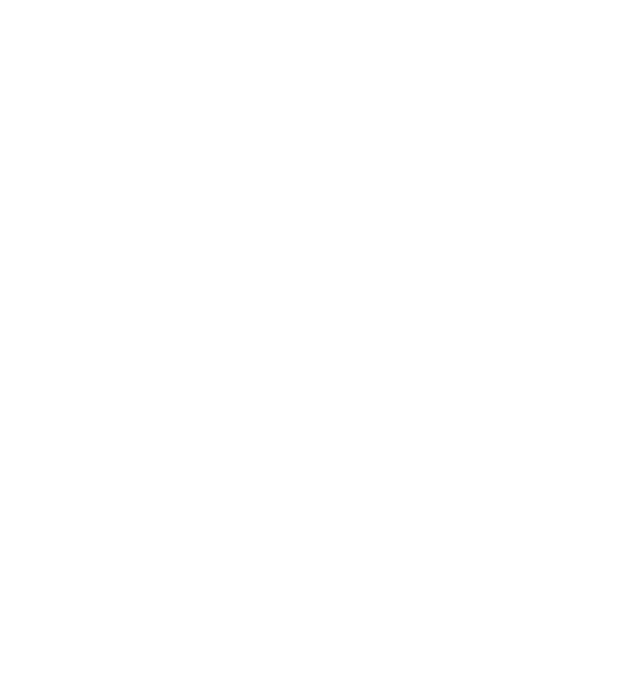
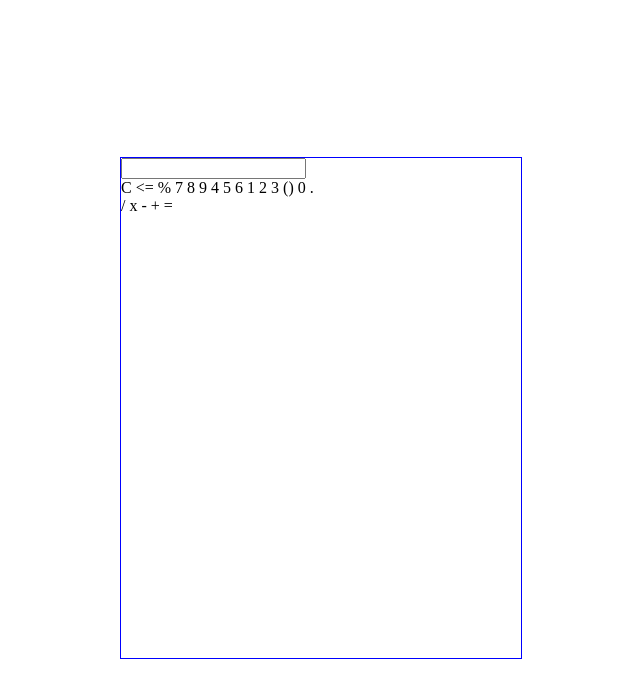
Before and after one commit to Ananth-thE-CodER/Calculator, a plain HTML site: page index.html in a window 1280 px wide. Shown: the whole page, without its empty margins (319-959 px from the left). Drawn offline with Linux system fonts and the light colour scheme.

Commit message:
Some more layout
Added some more layouts like keys and a display.
Added some basic css.

```diff
--- /dev/null
+++ b/css/calculator.css
@@ -0,0 +1,11 @@
+.calculator-parent {
+    display: flex;
+    justify-content: center;
+    align-items: center;
+    height: 100vh;
+}
+.calculator-div {
+    border: 1px solid blue;
+    width: 400px;
+    height: 500px;
+}
--- a/index.html
+++ b/index.html
@@ -3,13 +3,44 @@
 
     <head>
         <title>Calculator</title>
+        <link rel="stylesheet" href="./css/calculator.css">
     </head>
 
     <body>
         <div class="calculator-parent-container">
             <div class="calculator-parent">
                 <div class="calculator-div">
-
+                    <div class="calculator-display-div">
+                        <div class="calculator-display">
+                            <input class="display-input">
+                        </div>
+                    </div>
+                    <div class="calculator-keys-div">
+                        <div class="keys-div1">
+                            <span id="clear_all">C</span>
+                            <span id="clear-one">&lt;=</span>
+                            <span id="percentage">%</span>
+                            <span id="no-7">7</span>
+                            <span id="no-8">8</span>
+                            <span id="no-9">9</span>
+                            <span id="no-4">4</span>
+                            <span id="no-5">5</span>
+                            <span id="no-6">6</span>
+                            <span id="no-1">1</span>
+                            <span id="no-2">2</span>
+                            <span id="no-3">3</span>
+                            <span id="bracket">()</span>
+                            <span id="no-0">0</span>
+                            <span id="decimal">.</span>
+                        </div>
+                        <div class="keys-div2">
+                            <span id="division">/</span>
+                            <span id="multiply">x</span>
+                            <span id="subtract">-</span>
+                            <span id="addition">+</span>
+                            <span id="equals">=</span>
+                        </div>
+                    </div>
                 </div>
             </div>
         </div>
```
